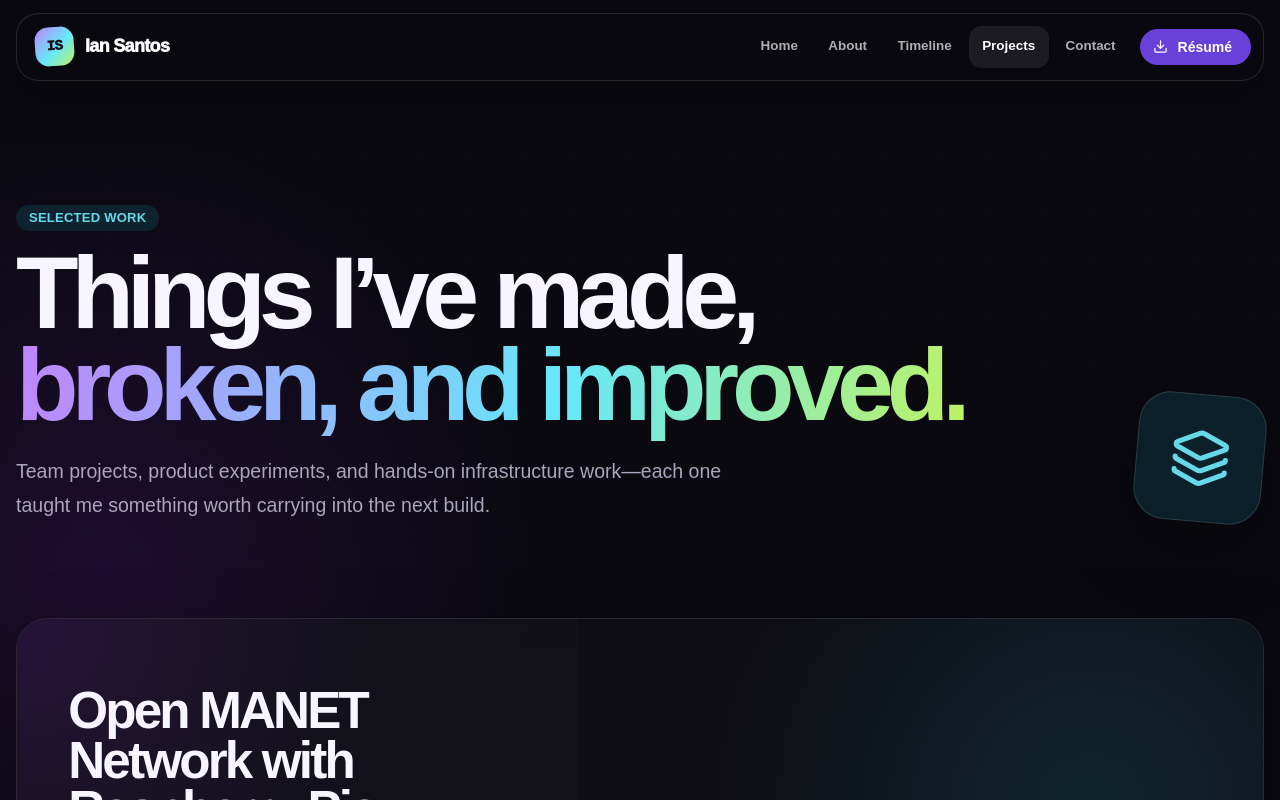
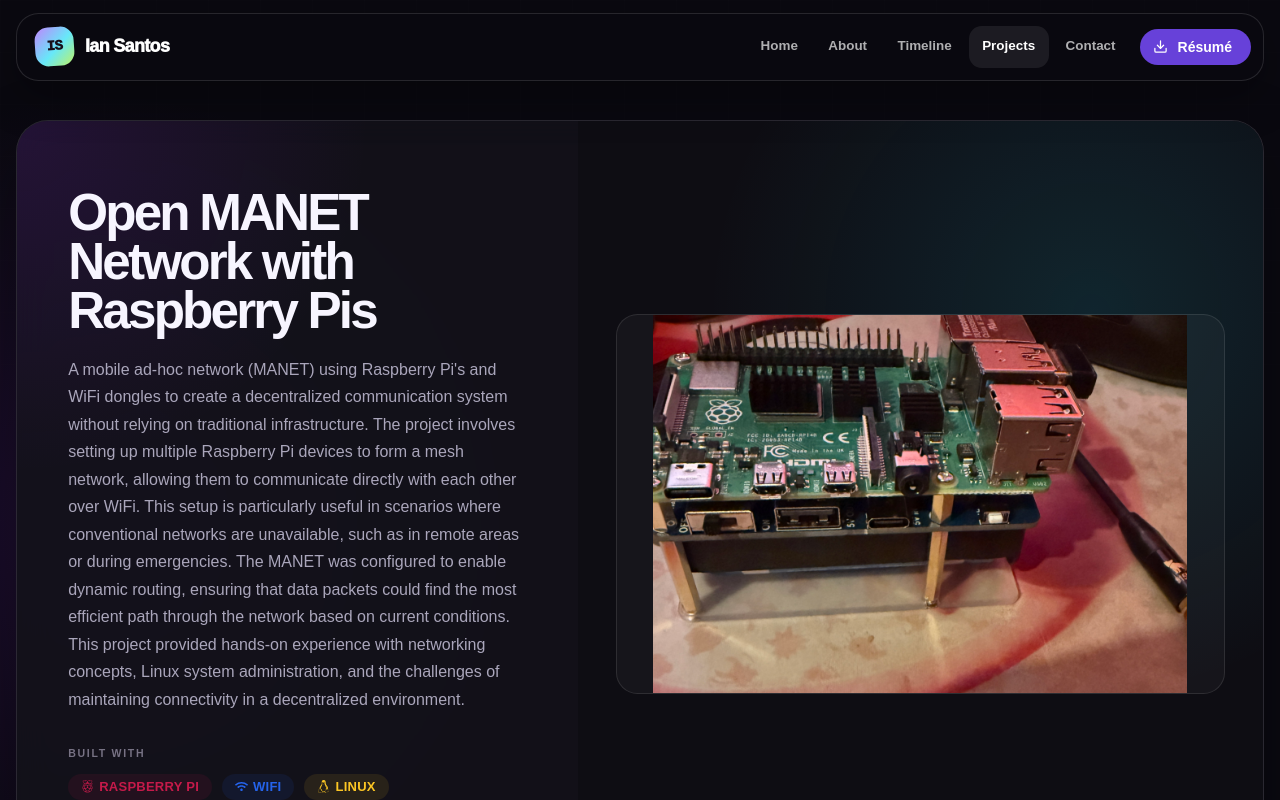
Before and after one commit to TheBoiLeroy/Portfolio, a Next.js app: page /projects in a window 1280 px wide. Shown: the top 800 px of the page. Built offline with nearby package versions, Linux system fonts and the light colour scheme.

Commit message:
new look

```diff
--- a/src/app/(Portfolio)/about/about.module.css
+++ b/src/app/(Portfolio)/about/about.module.css
@@ -1,3 +1,7 @@
+.content {
+  padding-top: 7.5rem;
+}
+
 .grid {
   display: grid;
   grid-template-columns: repeat(12, minmax(0, 1fr));
--- a/src/app/(Portfolio)/about/page.tsx
+++ b/src/app/(Portfolio)/about/page.tsx
@@ -19,9 +19,7 @@
   Languages,
   Lightbulb,
   LockKeyhole,
-  UserRound,
 } from "lucide-react";
-import PortfolioPageHero from "../components/PortfolioPageHero";
 import pageStyles from "../components/portfolio-page.module.css";
 import styles from "./about.module.css";
 
@@ -50,16 +48,7 @@
   return (
     <main className={pageStyles.page}>
       <div className={pageStyles.texture} aria-hidden="true" />
-      <PortfolioPageHero
-        eyebrow="A little more context"
-        title="Builder by habit."
-        highlight="Human on purpose."
-        description="I like software most when it leaves the screen and becomes part of somebody’s actual life."
-        icon={<UserRound size="48%" />}
-        color="orange"
-      />
-
-      <Container size="xl" className={pageStyles.content}>
+      <Container size="xl" className={`${pageStyles.content} ${styles.content}`}>
         <div className={styles.grid}>
           <Paper radius="xl" className={`${styles.card} ${styles.story}`}>
             <Badge color="orange" variant="light">The short version</Badge>
--- a/src/app/(Portfolio)/projects/page.tsx
+++ b/src/app/(Portfolio)/projects/page.tsx
@@ -1,7 +1,5 @@
 import { Container } from "@mantine/core";
-import { Layers3 } from "lucide-react";
 import ProjectShowcase from "../components/ProjectShowcase";
-import PortfolioPageHero from "../components/PortfolioPageHero";
 import { projects, truenasProjects } from "../data/projects";
 import styles from "./projects-page.module.css";
 
@@ -9,15 +7,6 @@
   return (
     <main className={styles.page}>
       <div className={styles.texture} aria-hidden="true" />
-      <PortfolioPageHero
-        eyebrow="Selected work"
-        title="Things I’ve made,"
-        highlight="broken, and improved."
-        description="Team projects, product experiments, and hands-on infrastructure work—each one taught me something worth carrying into the next build."
-        icon={<Layers3 size="48%" />}
-        color="cyan"
-      />
-
       <Container size="xl" className={styles.content}>
         <section className={styles.projectStack} aria-label="Selected projects">
           {[...projects, ...truenasProjects].map((project) => (
--- a/src/app/(Portfolio)/projects/projects-page.module.css
+++ b/src/app/(Portfolio)/projects/projects-page.module.css
@@ -24,6 +24,7 @@
 .content {
   position: relative;
   z-index: 2;
+  padding-top: 7.5rem;
   padding-bottom: 7rem;
 }
 
--- a/src/app/(Portfolio)/timeline/page.tsx
+++ b/src/app/(Portfolio)/timeline/page.tsx
@@ -1,21 +1,11 @@
 import { Container } from "@mantine/core";
-import { Route } from "lucide-react";
 import TimelineSteps from "@/app/(Portfolio)/components/HorizontalScrollTimeline";
-import PortfolioPageHero from "@/app/(Portfolio)/components/PortfolioPageHero";
 import styles from "./timeline-page.module.css";
 
 export default function TimelinePage() {
   return (
     <main className={styles.page}>
       <div className={styles.texture} aria-hidden="true" />
-      <PortfolioPageHero
-        eyebrow="The long version"
-        title="Small steps,"
-        highlight="real momentum."
-        description="A click-through story of the classes, side quests, team projects, and practical problems that shaped how I build."
-        icon={<Route size="48%" />}
-        color="violet"
-      />
       <Container size="xl" className={styles.content}>
         <TimelineSteps />
       </Container>
--- a/src/app/(Portfolio)/timeline/timeline-page.module.css
+++ b/src/app/(Portfolio)/timeline/timeline-page.module.css
@@ -24,5 +24,6 @@
 .content {
   position: relative;
   z-index: 2;
+  padding-top: 7.5rem;
   padding-bottom: 7rem;
 }
```
Also changed, not shown: 1 other file (tests, documents, lock files or other folders).
